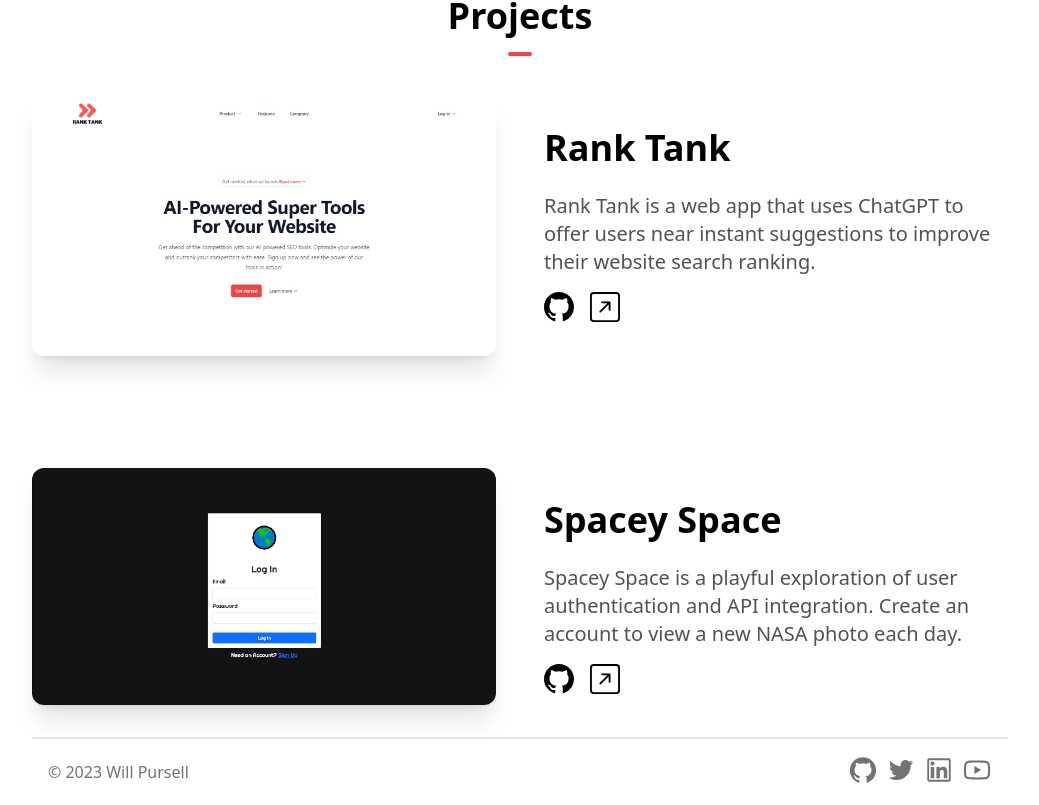
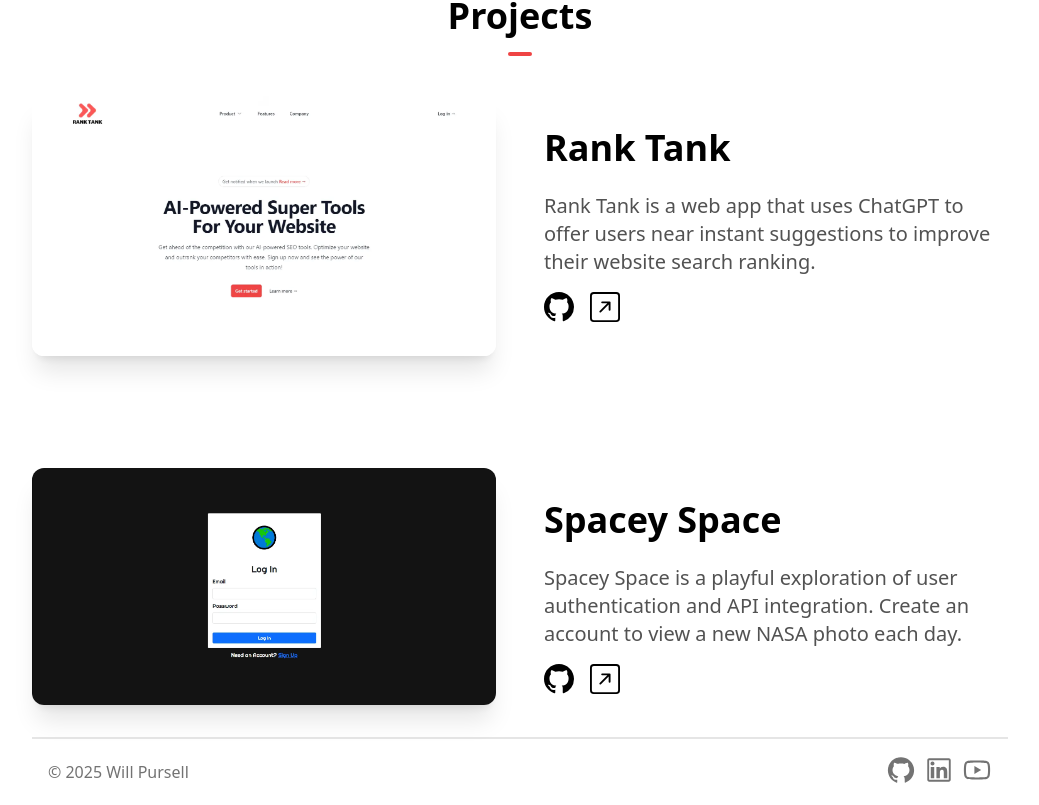
Before and after one commit to iamwillpursell/iamwillpursell-com, a Next.js app: page / in a window 1280 px wide. Shown: the part 1775-2580 px from the top of the page, without its empty margins (120-1159 px from the left). Built offline with nearby package versions, Linux system fonts and the light colour scheme.

Commit message:
Content: Updated skills and adjusted copyright date in footer.

```diff
--- a/app/components/AboutSection.tsx
+++ b/app/components/AboutSection.tsx
@@ -13,6 +13,7 @@
   { skill: "Git" },
   { skill: "GitHub" },
   { skill: "Linux" },
+  { skill: "Figma" },
 ]
 
 const AboutSection = () => {
--- a/app/components/Footer.tsx
+++ b/app/components/Footer.tsx
@@ -12,7 +12,7 @@
       <hr className="w-full h-0.5 mx-auto mt-8 bg-neutral-200 border-0"></hr>
       <div className="mx-auto  p-4 flex flex-col text-center text-neutral-900 md:flex-row md:justify-between">
         <div className="flex flex-row items-center justify-center space-x-1 text-neutral-500 dark:text-neutral-100">
-          © 2023 Will Pursell<a href="/" className="hover:underline"></a>
+          © 2025 Will Pursell<a href="/" className="hover:underline"></a>
         </div>
         <div className="flex flex-row items-center justify-center space-x-2 mb-1">
           <a href="https://github.com/iamwillpursell/" rel="noreferrer" target="_blank">
@@ -21,17 +21,6 @@
               size={30}
             />
           </a>
-          <a
-            href="https://twitter.com/iamwillpursell"
-            rel="noreferrer"
-            target="_blank"
-          >
-            <AiOutlineTwitter
-              className="hover:-translate-y-1 transition-transform cursor-pointer text-neutral-500 dark:text-neutral-100"
-              size={30}
-            />
-          </a>
-
           <a
             href="https://www.linkedin.com/in/wpursell/"
             rel="noreferrer"
```
